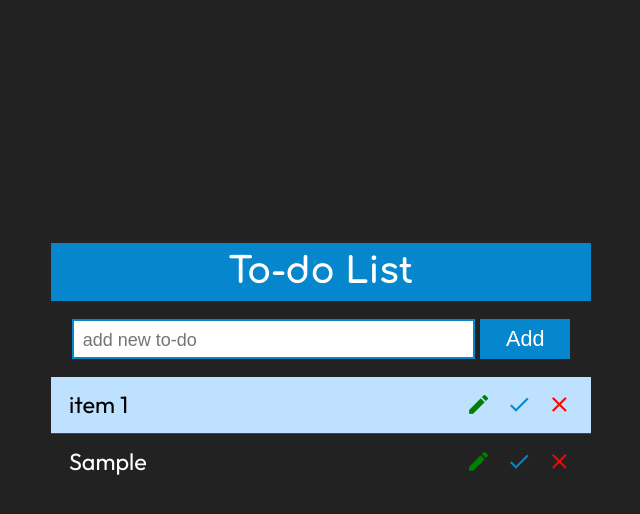
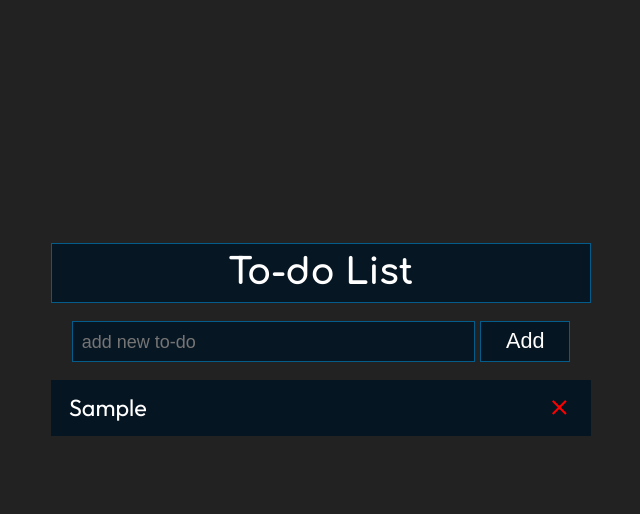
Before and after one commit to joshir16/to-do-list, a website: page index.html in a window 1280 px wide. Both pictures are taken after typing "Sample" into the empty fields and a click on the button "Add". Shown: the whole page, without its empty margins (319-959 px from the left). Drawn offline with Linux system fonts and the light colour scheme.

Commit message:
v-- 0.0.2 delete list added

```diff
--- a/index.html
+++ b/index.html
@@ -31,16 +31,10 @@
         <div class="home__box">
           <ul class="home__box__list list">
             <!-- ------------------------------------------------- -->
-            <li class="home__box__item item">
+            <!-- <li class="home__box__item item">
               item 1
-              <div class="home__box__item__icons">
-                <span class="material-icons edit__item"> edit </span>
-                <span class="material-icons done__item"> done </span>
-                <span class="material-icons delete__item" data-num="0">
-                  clear
-                </span>
-              </div>
-            </li>
+              <span class="material-icons delete__item"> clear </span>
+            </li> -->
           </ul>
         </div>
       </div>
--- a/js/script.js
+++ b/js/script.js
@@ -1,8 +1,14 @@
 const inputText = document.querySelector(".input__item");
 const addBtn = document.querySelector(".add__btn");
+
+// .............................................................
 const list = document.querySelector(".list");
 
+// .............................................................
 const allitems = document.querySelectorAll(".item");
+
+// .............................................................
+const deleteBtn = document.querySelector(".delete__item");
 
 // ========================================================
 // ========================================================
@@ -11,14 +17,10 @@ const addItem = function () {
 
   if (itemText.trim().length > 0) {
     const item = `
-      <li class="home__box__item">
+    <li class="home__box__item item">
       ${itemText}
-      <div class="home__box__item__icons">
-      <span class="material-icons edit__item"> edit </span>
-      <span class="material-icons done__item"> done </span>
-      <span class="material-icons delete__item"> clear </span>
-      </div>
-      </li>`;
+        <span class="material-icons delete__item"> clear </span>
+    </li>`;
 
     list.insertAdjacentHTML("beforeend", item);
   }
@@ -41,3 +43,11 @@ document.addEventListener("keydown", function (e) {
 inputText.focus();
 
 // ==========================================================
+// delete li -----------------------------------------------
+list.addEventListener("click", function (e) {
+  let closestLi = e.target.closest(".item");
+
+  if (e.target.classList.contains("delete__item")) {
+    closestLi.parentNode.removeChild(closestLi);
+  }
+});
--- a/sass/base/_typo.scss
+++ b/sass/base/_typo.scss
@@ -14,6 +14,8 @@ h1 {
 
   color: #fff;
   background-color: #0686cc;
+  background-color: rgba(0, 19, 36, 0.8);
+  border: 1px solid #045c8b;
 
   text-align: center;
 }
--- a/sass/page/_home.scss
+++ b/sass/page/_home.scss
@@ -39,8 +39,11 @@
 
       font-size: 2.4rem;
 
-      border: 2px solid #0686cc;
       outline: none;
+      border: 1px solid #045c8b;
+
+      color: rgb(211, 211, 211);
+      background-color: rgba(0, 19, 36, 0.8);
 
       &::placeholder {
         font-size: 2rem;
@@ -66,8 +69,8 @@
       align-items: center;
 
       &:nth-child(odd) {
-        color: #000000;
-        background-color: #bee1ff;
+        // color: #000000;
+        background-color: rgba(0, 19, 36, 0.8);
       }
 
       &:not(:last-child) {
@@ -75,7 +78,7 @@
       }
 
       &__icons {
-        width: 12rem;
+        width: 80rem;
 
         display: flex;
         justify-content: space-between;
@@ -95,14 +98,15 @@
   color: #fff;
 
   background-color: #0686cc;
+  background-color: rgba(0, 19, 36, 0.8);
+  border: 1px solid #045c8b;
 
-  border: none;
   outline: none;
 
   cursor: pointer;
 
   &:hover {
-    background-color: #045c8b;
+    background-color: #00334e;
   }
 }
 
@@ -129,13 +133,13 @@
   }
 }
 
-.done__item {
-  color: #0686cc;
+// .done__item {
+//   color: #0686cc;
 
-  &:hover {
-    color: #045c8b;
-  }
-}
+//   &:hover {
+//     color: #045c8b;
+//   }
+// }
 
 .delete__item {
   color: red;
```
Also changed, not shown: css/style.comp.css, css/style.css.
